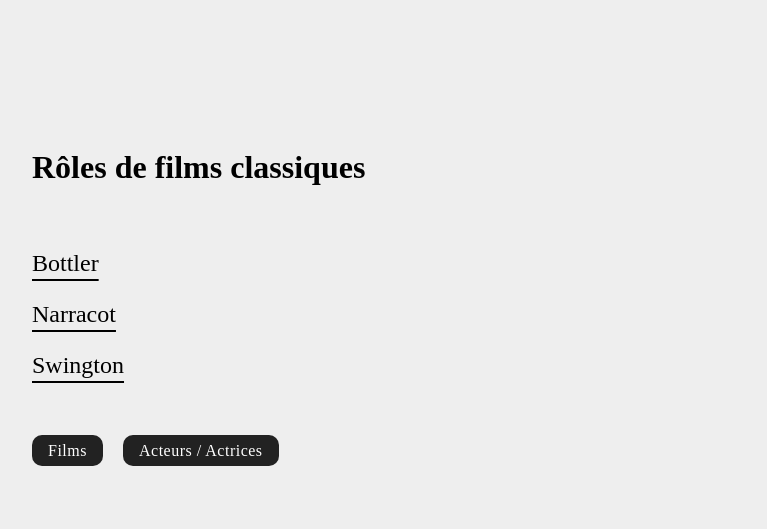
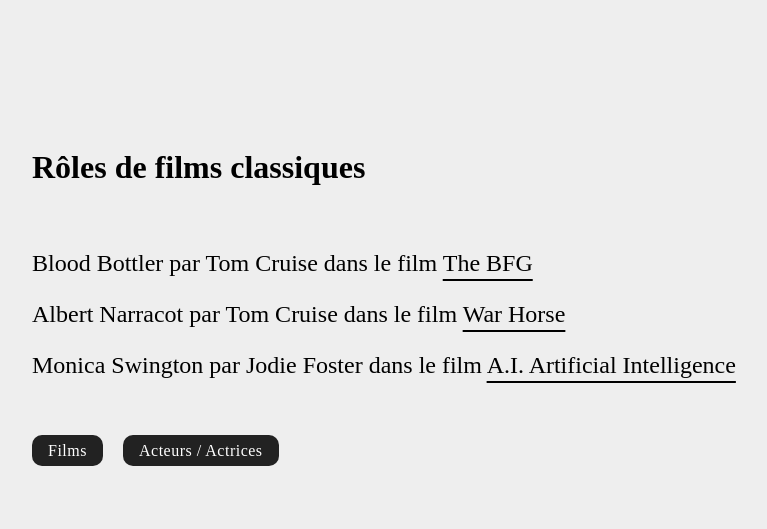
Before and after one commit to ymei2296236/prog-web-avance2-tp1, a PHP site: page /role-list.php in a window 1280 px wide. Shown: the top 529 px of the page, without its empty margins (96-863 px from the left). Run offline with PHP 8.4, Linux system fonts and the light colour scheme; data comes from the database, SQL or seed files in the repository.

Commit message:
Changer la page de roles

```diff
--- a/installation/createDB-phpMyAdmin.sql
+++ b/installation/createDB-phpMyAdmin.sql
@@ -55,8 +55,8 @@
 --
 
 INSERT INTO `film` (`id`, `titre`, `anneeProduction`, `synopsis`, `duree`, `genre_id`) VALUES
-(1, 'The BFG', 1998, 'The BFG is no ordinary bone-crunching giant. He is far too nice and jumbly. It’s lucky for Sophie that he is. Had she been carried off in the middle of the night by the Bloodbottler, or any of the other giants—rather than the BFG—she would have soon become breakfast. When Sophie hears that the giants are flush-bunking off to England to swollomp a few nice little chiddlers, she decides she must stop them once and for all. And the BFG is going to help her!', 117, 1),
-(2, 'War Horse', 2010, 'Follows a young man named Albert and his horse, Joey, and how their bond is broken when Joey is sold to the cavalry and sent to the trenches of World War One. Despite being too young to enlist, Albert heads to France to save his friend.', 146, 1),
+(1, 'The BFG', 1998, 'The BFG is no ordinary bone-crunching giant. He is far too nice and jumbly. It’s lucky for Sophie that he is. Had she been carried off in the middle of the night by the Bloodbottler, or any of the other giants—rather than the BFG—she would have soon become breakfast. When Sophie hears that the giants are flush-bunking off to England to swollomp a few nice little chiddlers, she decides she must stop them once and for all. And the BFG is going to help her!', 117, 3),
+(2, 'War Horse', 2010, 'Follows a young man named Albert and his horse, Joey, and how their bond is broken when Joey is sold to the cavalry and sent to the trenches of World War One. Despite being too young to enlist, Albert heads to France to save his friend.', 146, 2),
 (3, 'A.I. Artificial Intelligence', 1995, 'David, a robotic boy—the first of his kind programmed to love—is adopted as a test case by a Cybertronics employee and his wife. Though he gradually becomes their child, a series of unexpected circumstances make this life impossible for David. Without final acceptance by humans or machines, David embarks on a journey to discover where he truly belongs, uncovering a world in which the line between robot and machine is both vast and profoundly thin.', 132, 1),
 (4, 'Contact', 1994, 'Contact is a science fiction film about an encounter with alien intelligence. Based on the novel by Carl Sagan the film starred Jodie Foster as the one chosen scientist who must make some difficult decisions between her beliefs, the truth, and reality.', 150, 1),
 (5, 'Modern Times', 1936, 'The Tramp struggles to live in modern industrial society with the help of a young homeless woman.', 87, 2);
--- a/installation/createDB-workbench.sql
+++ b/installation/createDB-workbench.sql
@@ -97,8 +97,8 @@
 (NULL, 'Policier');
 
 INSERT INTO `film` (`id`, `titre`, `anneeProduction`, `synopsis`, `duree`, `genre_id`) VALUES
-(NULL, 'The BFG', 1998, 'The BFG is no ordinary bone-crunching giant. He is far too nice and jumbly. It’s lucky for Sophie that he is. Had she been carried off in the middle of the night by the Bloodbottler, or any of the other giants—rather than the BFG—she would have soon become breakfast. When Sophie hears that the giants are flush-bunking off to England to swollomp a few nice little chiddlers, she decides she must stop them once and for all. And the BFG is going to help her!', 117, 1),
-(NULL, 'War Horse', 2010, 'Follows a young man named Albert and his horse, Joey, and how their bond is broken when Joey is sold to the cavalry and sent to the trenches of World War One. Despite being too young to enlist, Albert heads to France to save his friend.', 146, 1),
+(NULL, 'The BFG', 1998, 'The BFG is no ordinary bone-crunching giant. He is far too nice and jumbly. It’s lucky for Sophie that he is. Had she been carried off in the middle of the night by the Bloodbottler, or any of the other giants—rather than the BFG—she would have soon become breakfast. When Sophie hears that the giants are flush-bunking off to England to swollomp a few nice little chiddlers, she decides she must stop them once and for all. And the BFG is going to help her!', 117, 3),
+(NULL, 'War Horse', 2010, 'Follows a young man named Albert and his horse, Joey, and how their bond is broken when Joey is sold to the cavalry and sent to the trenches of World War One. Despite being too young to enlist, Albert heads to France to save his friend.', 146, 2),
 (NULL, 'A.I. Artificial Intelligence', 1995, 'David, a robotic boy—the first of his kind programmed to love—is adopted as a test case by a Cybertronics employee and his wife. Though he gradually becomes their child, a series of unexpected circumstances make this life impossible for David. Without final acceptance by humans or machines, David embarks on a journey to discover where he truly belongs, uncovering a world in which the line between robot and machine is both vast and profoundly thin.', 132, 1),
 (NULL, 'Contact', 1994, 'Contact is a science fiction film about an encounter with alien intelligence. Based on the novel by Carl Sagan the film starred Jodie Foster as the one chosen scientist who must make some difficult decisions between her beliefs, the truth, and reality.', 150, 1),
 (NULL, 'Modern Times', 1936, 'The Tramp struggles to live in modern industrial society with the help of a young homeless woman.', 87, 2);
--- a/projetFilm/class/CRUD.php
+++ b/projetFilm/class/CRUD.php
@@ -13,6 +13,7 @@
     public function select($table, $field='id', $order='ASC') {
         $sql = "SELECT * FROM $table ORDER BY $field $order";
         $stmt = $this->query($sql);
+
         return $stmt->fetchAll();
     }
 
@@ -58,21 +59,23 @@
     public function update($table, $data, $field='id'){
 
         $queryField = null;
+
         foreach($data as $key=>$value){
             $queryField .="$key =:$key, ";
         }
+
         $queryField = rtrim($queryField, ", ");
 
         $sql = "UPDATE $table SET $queryField WHERE $field = :$field";
+        $stmt = $this->prepare($sql);
 
-        $stmt = $this->prepare($sql);
         foreach($data as $key => $value){
             $stmt->bindValue(":$key", $value);
         }
+
         $stmt->execute();
 
         header('Location: ' . $_SERVER['HTTP_REFERER']);
-
     }
 }
 
--- a/projetFilm/film-delete.php
+++ b/projetFilm/film-delete.php
@@ -3,7 +3,6 @@
     $id = $_GET['id'];
 
     require_once('class/CRUD.php');
-
     $crud = new CRUD;
     $delete = $crud->delete('film', $id);
 
--- a/projetFilm/film-store.php
+++ b/projetFilm/film-store.php
@@ -1,7 +1,6 @@
 <?php
 
 require_once('class/CRUD.php');
-
 $crud = new CRUD;
 $filmId = $crud->insert('film', $_POST);
 
--- a/projetFilm/film-update.php
+++ b/projetFilm/film-update.php
@@ -1,11 +1,7 @@
+<?php
 
-
-<?php
 require_once('class/CRUD.php');
-
 $crud = new CRUD;
 $update = $crud->update('film', $_POST);
 
-
-
 ?>
--- a/projetFilm/role-list.php
+++ b/projetFilm/role-list.php
@@ -1,6 +1,6 @@
 <?php
+
 require_once('class/CRUD.php');
-
 $crud = new CRUD;
 $roles = $crud->select('role', 'nom');
 
@@ -17,17 +17,21 @@
             margin:4rem;
             background-color: #eee;
         }
+
         main {
             background-color: #eee;
             padding: 4rem;
-            width:30rem;
+            width:60rem;
         }
+
         h1{
             margin-bottom: 4rem;
         }
+
         p {
             font-size:1.5rem;
         }
+
         a {
             text-underline-offset: 8px;
             color: black;
@@ -44,19 +48,23 @@
             background-color: #222;
             border-radius:10px;
         }
-
     </style>
 </head>
 <body>
     <main>
         <h1>Rôles de films classiques</h1>
-        <?php foreach ($roles as $role) { ?>
-        <p>
-            <a href="film-show.php?id=<?= $role['film_id']?>">
-            <?= $role['nom']?></a>
-        </p>
-        <?php } ?>
-
+        <?php
+        foreach ($roles as $role) {
+            $film = $crud->selectId('film', $role['film_id']);
+            $nom_film = $film['titre'];
+            $acteur = $crud->selectId('acteur', $role['acteur_id']);
+            $nom_acteur = $acteur['prenom']. " " . $acteur['nom'];
+        ?>
+            <p>
+            <?= $role['prenom'] . " ". $role['nom']?> par <?= $nom_acteur ?> dans le film <a href="film-show.php?id=<?= $role['film_id']?>"><?= $nom_film?></a></p>
+        <?php
+        }
+        ?>
         <a class="bouton" href="index.php">Films</a>
         <a class="bouton" href="acteur-list.php">Acteurs / Actrices</a>
     </main>
```
Also changed, not shown: projetFilm/acteur-list.php (+10 -2 lines), projetFilm/film-create.php (+8 -2 lines), projetFilm/film-edit.php (+12 -8 lines), projetFilm/film-show.php (+7 -4 lines), projetFilm/index.php (+10 -4 lines).
